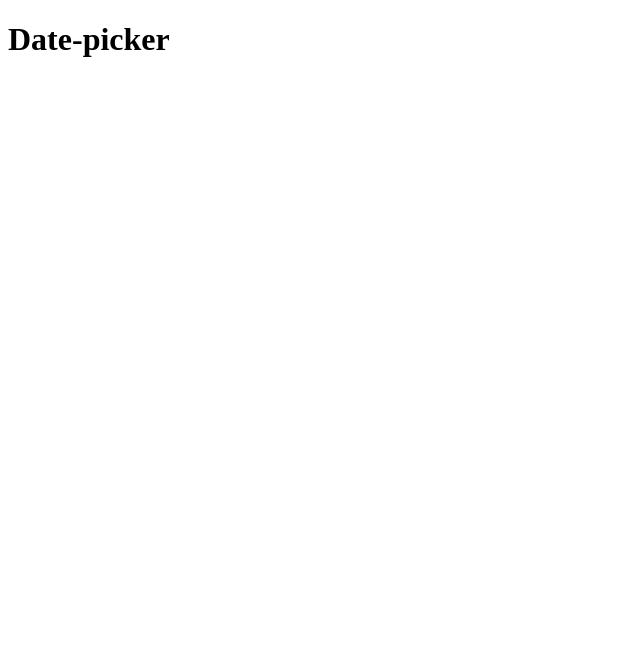
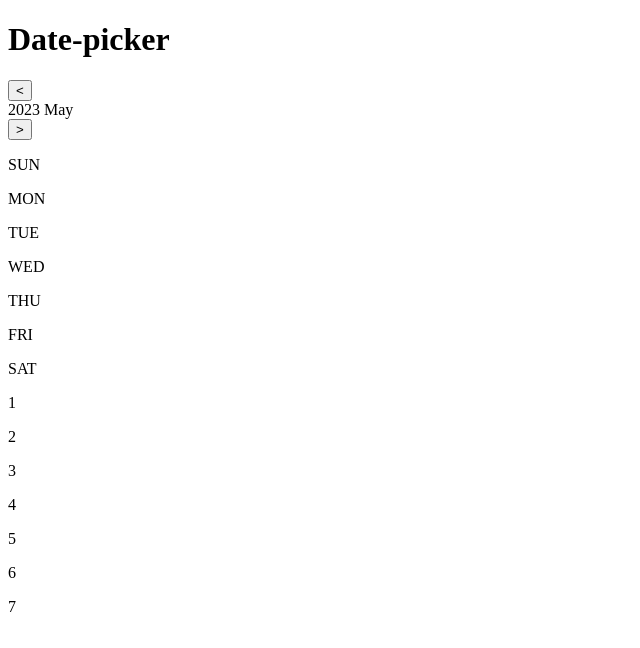
Before and after one commit to J-SoYoung/Collection-JavaScript-toyProjects, a React (Create React App) app in the folder date-picker-react/: page / in a window 1280 px wide. Shown: the top 648 px of the page, without its empty margins (0-640 px from the left). Built offline with nearby package versions, Linux system fonts and the light colour scheme.

Commit message:
[ ADD ] date-picker style

```diff
--- a/date-picker-react/src/App.js
+++ b/date-picker-react/src/App.js
@@ -4,6 +4,33 @@ function App() {
   return (
     <div className="App">
       <h1>Date-picker</h1>
+      <div className="date-picker">
+        <div className="calendar">
+          <div className="month">
+            <button className="prev">&#60;</button>
+            <div>2023 May</div>
+            <button className="next">&#62;</button>
+          </div>
+          <div className="days">
+            <p className="day">SUN</p>
+            <p className="day">MON</p>
+            <p className="day">TUE</p>
+            <p className="day">WED</p>
+            <p className="day">THU</p>
+            <p className="day">FRI</p>
+            <p className="day">SAT</p>
+          </div>
+          <div className="dates">
+            <p className="date">1</p>
+            <p className="date">2</p>
+            <p className="date">3</p>
+            <p className="date">4</p>
+            <p className="date">5</p>
+            <p className="date">6</p>
+            <p className="date">7</p>
+          </div>
+        </div>
+      </div>
     </div>
   );
 }
```
Also changed, not shown: 1 other file (tests, documents, lock files or other folders).
